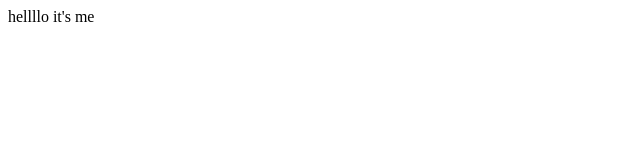
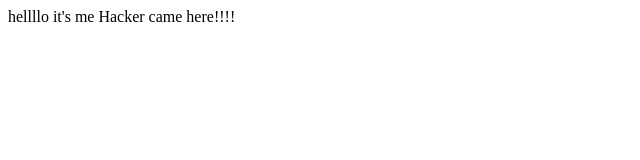
Before and after one commit to TrieuLee/check, a plain HTML site: page about.html in a window 1280 px wide. Shown: the whole page, without its empty margins (0-640 px from the left). Drawn offline with Linux system fonts and the light colour scheme.

Commit message:
Update about.html

```diff
--- a/about.html
+++ b/about.html
@@ -7,6 +7,10 @@
     <title>Document</title>
 </head>
 <body>
-    <div>hellllo it's me</div>
+    <div>
+        hellllo it's me
+        Hacker came here!!!!
+    </div>
+
 </body>
 </html>
```
